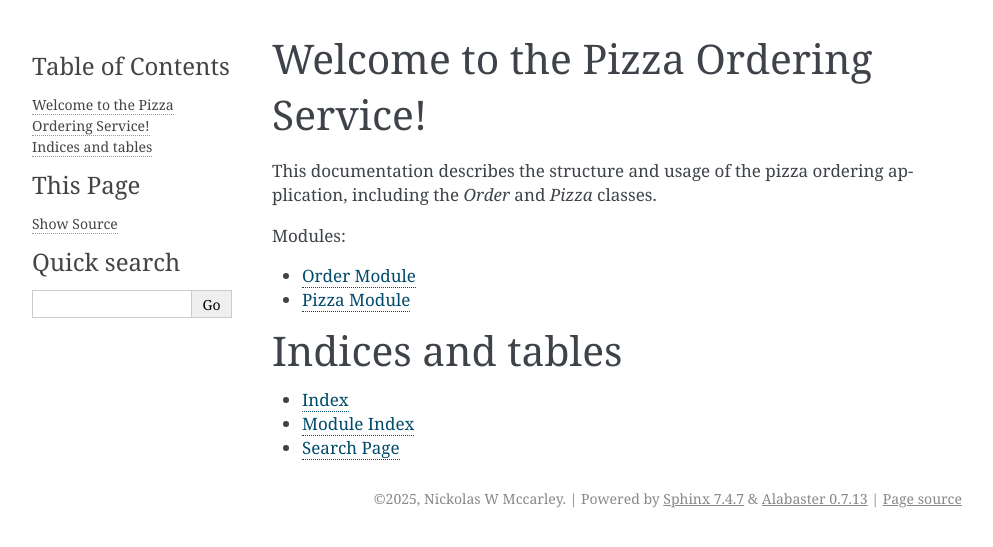
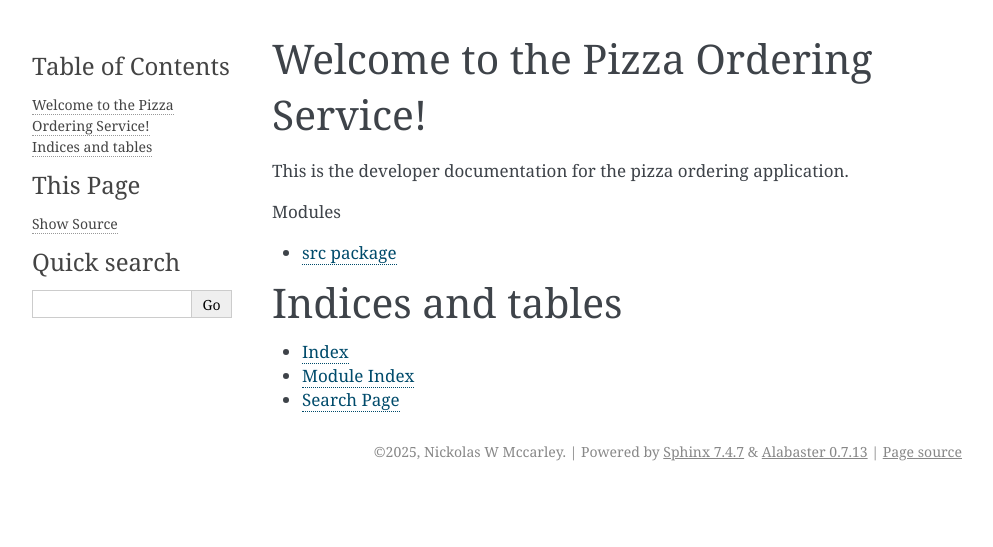
Before and after one commit to nwmccarley/jhu_software_concepts, a Sphinx documentation site: the page built from module_4/docs/source/index.rst, in a window 1280 px wide. Shown: the top 547 px of the page, without its empty margins (148-1141 px from the left). Built offline with Sphinx 7.4.7, drawn with Linux system fonts in a browser that asks for light colours; pages that are not in the unit, such as notebooks, are missing from menus.

Commit message:
commit 9

```diff
--- a/module_4/docs/source/index.rst
+++ b/module_4/docs/source/index.rst
@@ -1,14 +1,13 @@
 Welcome to the Pizza Ordering Service!
 ======================================
 
-This documentation describes the structure and usage of the pizza ordering application, including the `Order` and `Pizza` classes.
+This is the developer documentation for the pizza ordering application.
 
 .. toctree::
    :maxdepth: 2
-   :caption: Modules:
+   :caption: Modules
 
-   order
-   pizza
+   src
 
 Indices and tables
 ==================
```
Also changed, not shown: module_4/docs/source/src.rst (added, +13 -0 lines).
